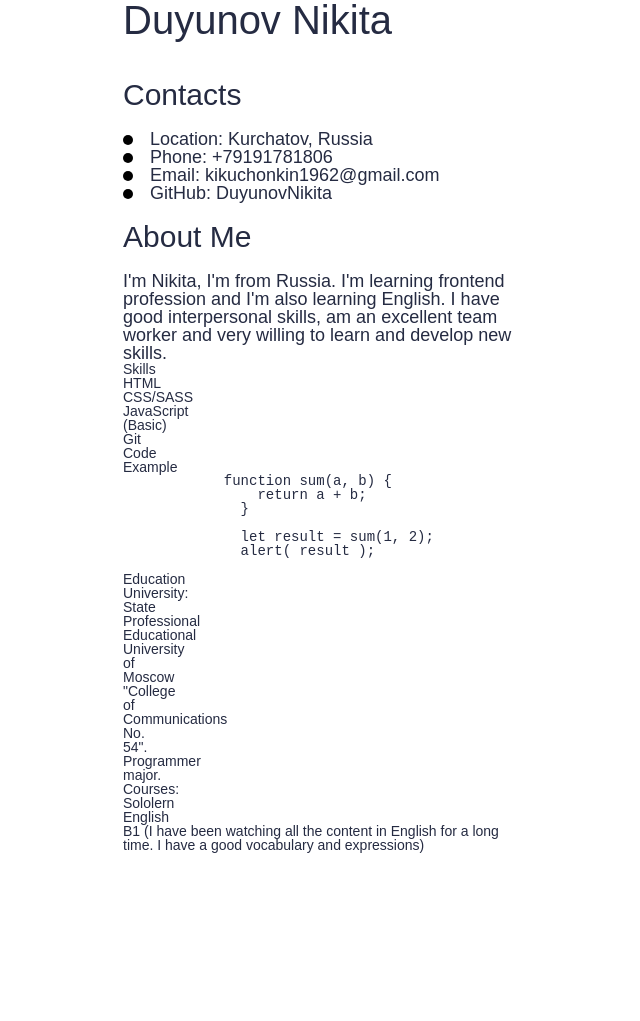
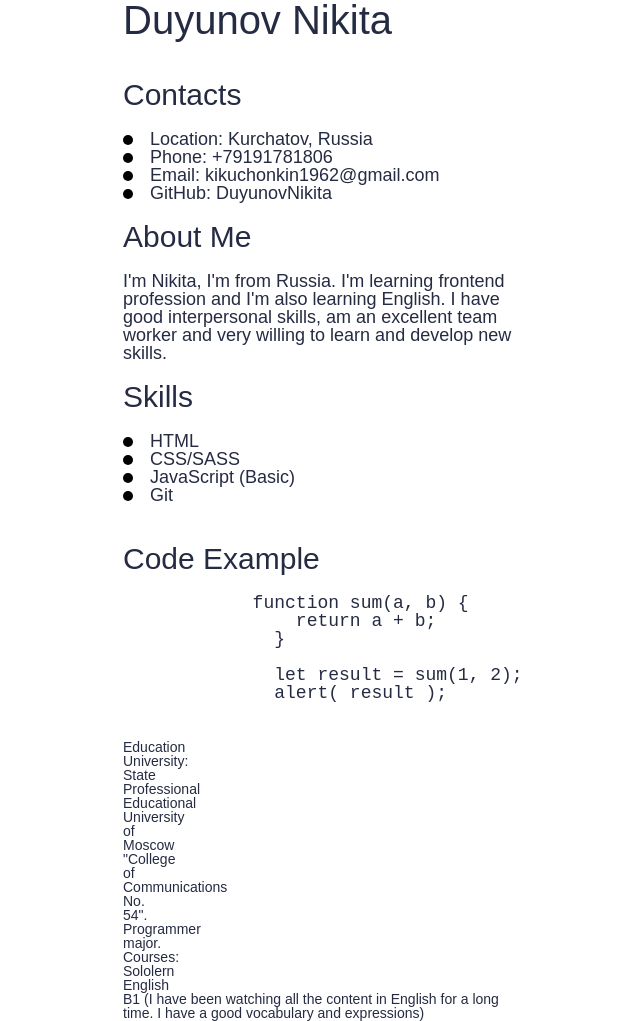
Before and after one commit to DuyunovNikita/rsschool-cv, a plain HTML site: page index.html in a window 1280 px wide. Shown: the whole page, without its empty margins (517-1157 px from the left). Before the commit the page ends 853 px from the top, so only its background shows below. Drawn offline with Linux system fonts and the light colour scheme.

Commit message:
feat: add css for code-example section

```diff
--- a/css/style.css
+++ b/css/style.css
@@ -128,6 +128,10 @@ body {
   border-radius: 50%;
 }
 
+.about-me {
+  margin-bottom: 20px;
+}
+
 .about-me__title {
   margin-bottom: 20px;
   font-size: 30px;
@@ -139,6 +143,48 @@ body {
   width: 400px;
 }
 
+.Skills {
+  margin-bottom: 20px;
+}
+
+.Skills__title {
+  margin-bottom: 20px;
+  font-size: 30px;
+  width: 400px;
+}
+
+.Skills__list {
+  margin-bottom: 20px;
+  display: inline-block;
+  font-size: 18px;
+  width: 400px;
+}
+
+.Skills__list li::before {
+  content: "";
+  margin-right: 17px;
+  display: inline-block;
+  width: 10px;
+  height: 10px;
+  background-color: black;
+  border-radius: 50%;
+}
+
+.code-example {
+  margin-bottom: 20px;
+}
+
+.code-example__title {
+  margin-bottom: 20px;
+  font-size: 30px;
+  width: 400px;
+}
+
+.code-example__text {
+  font-size: 18px;
+  width: 400px;
+}
+
 .text {
   width: 400px;
 }
--- a/index.html
+++ b/index.html
@@ -43,7 +43,7 @@
         </section>
         <section class="Skills">
           <h2 class="Skills__title">Skills</h2>
-          <ul>
+          <ul class="Skills__list">
             <li>HTML</li>
             <li>CSS/SASS</li>
             <li>JavaScript (Basic)</li>
@@ -52,7 +52,7 @@
         </section>
         <section class="code-example">
           <h2 class="code-example__title">Code Example</h2>
-          <pre>
+          <pre class="code-example__text">
             function sum(a, b) {
                 return a + b;
               }
```
